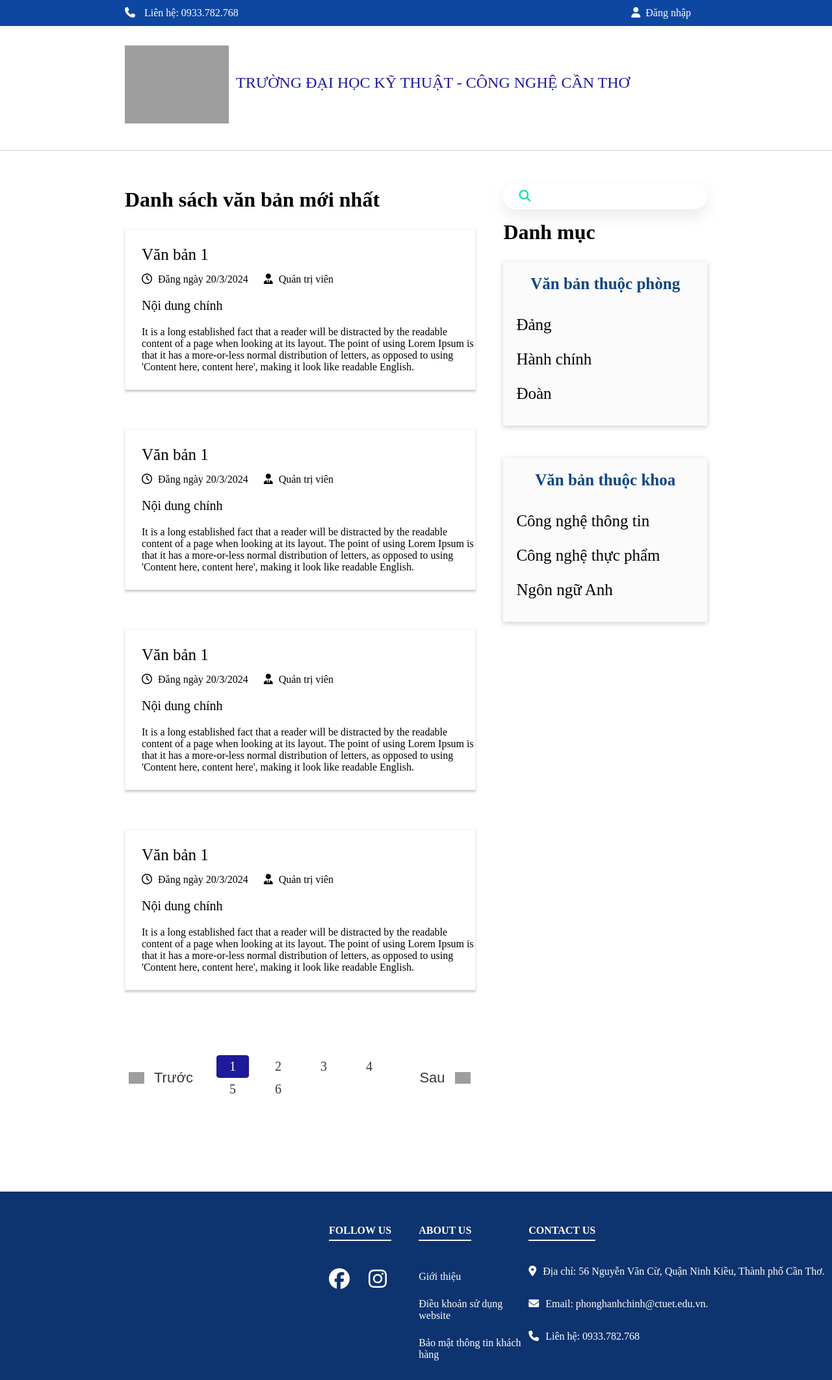
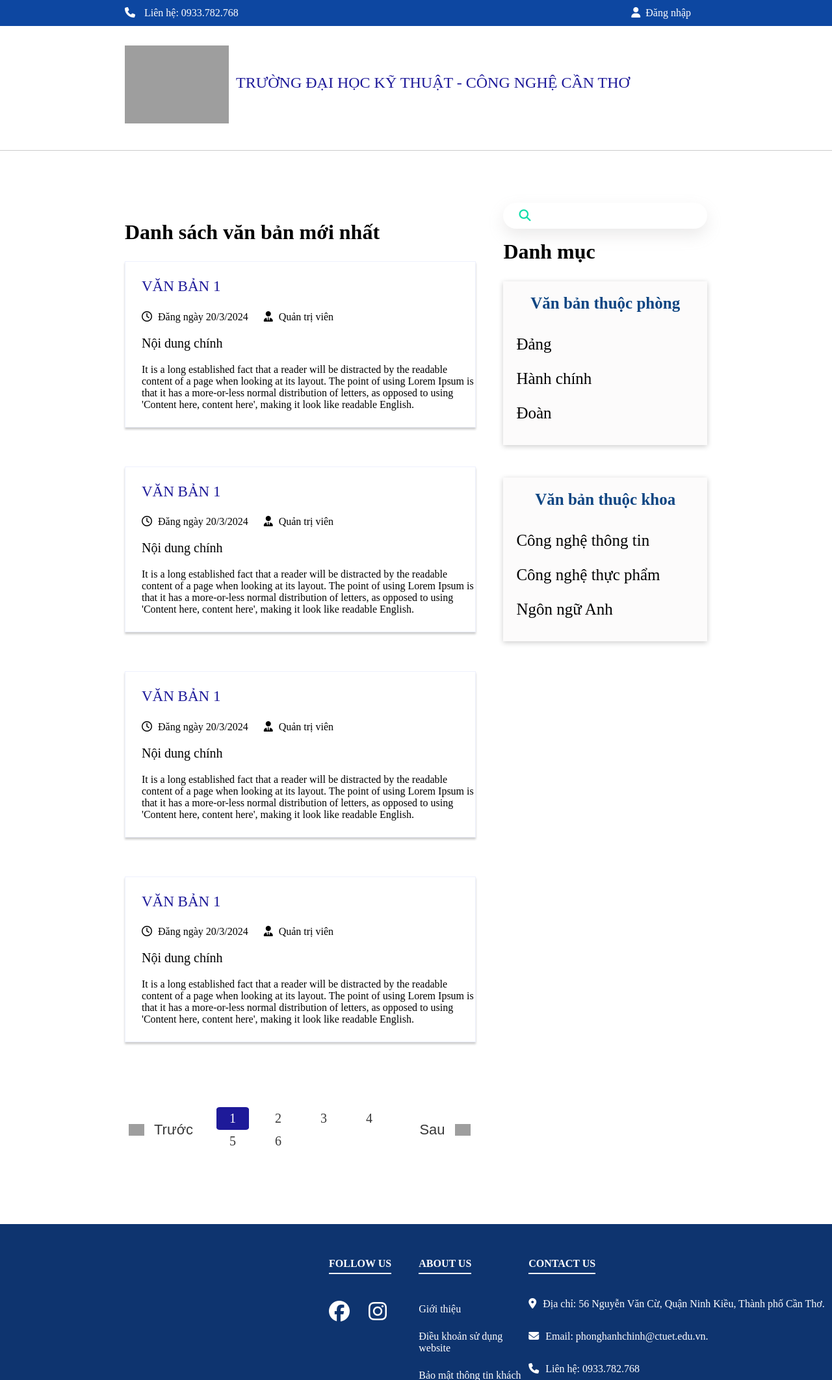
Before and after one commit to HuynhPPP/QLVB_WEB, a PHP site: the page made by template/html/index.html in a window 1280 px wide. Shown: the top 2124 px of the page at 65% size. Run offline with PHP 8.4, Linux system fonts and the light colour scheme; the template is opened without the code that fills it, so the values that code supplies are empty; grey boxes are pictures that could not be loaded.

Commit message:
update 2

```diff
--- a/controller/c_page_user.php
+++ b/controller/c_page_user.php
@@ -7,7 +7,11 @@
                 require_once 'model/m_document.php';
                 require_once 'model/m_khoa.php';
                 require_once 'model/m_phong.php';
+                if( isset($_SESSION['user']['idkhoa']) && ($_SESSION['user']['idkhoa'] > 0)) {
+                    $id = $_SESSION['user']['idkhoa'];
+                }
 
+                $khoa = getByIdKhoa($id);
 
                 $view_name = 'trangchu';
                 break;
--- a/template/css/user/style.css
+++ b/template/css/user/style.css
@@ -91,8 +91,37 @@ article {
     float: left;
     width: 100%;
     min-height: 700px;
-    margin: 30px 0;
 
+
+}
+
+.menu-bar {
+
+    float: right;
+    width: 70%;
+    padding-top: 10px;
+}
+
+.menu-content {
+
+    display: flex;
+}
+
+.menu-content a {
+    color: black;
+    text-decoration: none;
+    font-size: 25px;
+}
+
+.menu-content a:hover {
+    color: #0d47a1;
+    text-decoration: underline;
+    transition: 0.5s;
+
+}
+
+.menu-bar .menu-1 {
+    padding-right: 60px;
 }
 
 .document-content {
@@ -102,9 +131,19 @@ article {
 }
 
 .document-content a {
-    font-size: 25px;
+    font-size: 23px;
+    text-transform: uppercase;
     text-decoration: none;
-    color: black;
+    color: #1e1a99;
+    padding-right: 10px;
+    display: -webkit-box;
+    max-height: 5.2rem;
+    -webkit-box-orient: vertical;
+    overflow: hidden;
+    text-overflow: ellipsis;
+    white-space: normal;
+    -webkit-line-clamp: 2;
+    line-height: 1.6rem;
 }
 
 .text-noidung {
@@ -128,12 +167,15 @@ article {
 
 
 .title {
+    padding-bottom: 10px;
+    margin-right: 8px;
     margin-top: 10px;
 }
 
 .title a:hover {
     color: red;
-    text-decoration: underline
+    text-decoration: underline;
+    transition: 0.5s;
 }
 
 .date-post {
@@ -331,17 +373,29 @@ ul li ul li:first-child {
 
 
 .main-1 {
+    margin-top: 80px;
     float: left;
     width: 60%;
 }
 
 .main-2 {
-    margin-top: 20px;
+    margin-top: 80px;
     float: right;
     width: 35%;
 
 }
 
+.main-1 .title-category {
+    font-weight: 600;
+    font-size: 25px;
+    margin-bottom: 30px;
+}
+
+.main-2 .title-category {
+    font-weight: 600;
+    font-size: 25px;
+    margin-bottom: 30px;
+}
 
 .box-search {
     height: 20px;
@@ -426,11 +480,13 @@ ul li ul li:first-child {
     padding-left: 20px;
     font-size: 25px;
     padding-top: 10px ;
+    align-items: center;
 }
 
 .text-categories a {
     text-decoration: none;
     color: black;
+
 }
 
 .text-categories a:hover {
@@ -438,8 +494,9 @@ ul li ul li:first-child {
 }
 
 .text-categories  i {
-    margin-right: 5px;
+    margin-right: 10px;
     font-size: 12px;
+
 }
 
 .ml-5 {
--- a/view/admin/navbar.php
+++ b/view/admin/navbar.php
@@ -37,11 +37,13 @@
                 <span class="link hide">Loại văn bản</span> -->
                 <!-- <span class="tooltip__content">Loại văn bản</span> -->
             <!-- </a> -->
+            <?php if($_SESSION['user']['loaitaikhoan']==1):?>
             <a href="<?=$base_url?>taikhoan/home_admin" title="Funds" class="tooltip">
                 <i class="fa-solid fa-user"></i>
                 <span class="link hide">Tài khoản</span>
                 <!-- <span class="tooltip__content">Loại văn bản</span> -->
             </a>
+            <?php endif; ?>
             <a href="<?=$base_url?>page/mail" title="Funds" class="tooltip">
                 <i class="fa-solid fa-envelope"></i>
                 <span class="link hide">Email</span>
```
Also changed, not shown: view/admin/v_page_account_admin.php (+7 -1 lines), view/user/header.php (+12 -4 lines), view/user/v_trangchu.php (+20 -14 lines).
